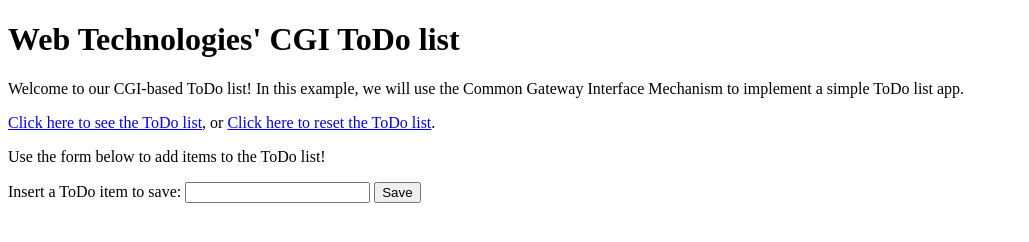
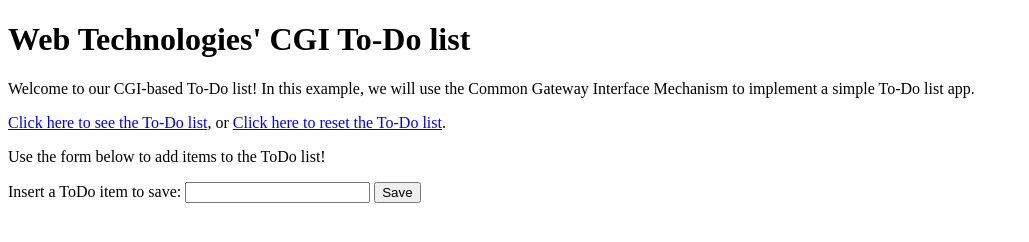
Before and after one commit to luistar/cgi-to-do-list-with-bash, a plain HTML site: page static/index.html in a window 1280 px wide. Shown: the whole page, without its empty margins (0-1029 px from the left). Drawn offline with Linux system fonts and the light colour scheme.

Commit message:
Added a Readme. Reset the initial list. Fixed some typos.

```diff
--- a/static/index.html
+++ b/static/index.html
@@ -6,16 +6,16 @@
     <meta name="viewport" content="width=device-width, initial-scale=1" />
   </head>
   <body>
-    <h1>Web Technologies' CGI ToDo list</h1>
+    <h1>Web Technologies' CGI To-Do list</h1>
     <p>
-      Welcome to our CGI-based ToDo list!
+      Welcome to our CGI-based To-Do list!
       In this example, we will use the
       Common Gateway Interface Mechanism to
-      implement a simple ToDo list app.
+      implement a simple To-Do list app.
     </p>
     <p>
-      <a href="/cgi-bin/list-todo">Click here to see the ToDo list</a>, or
-      <a href="/cgi-bin/reset-todo">Click here to reset the ToDo list</a>.
+      <a href="/cgi-bin/list-todo">Click here to see the To-Do list</a>, or
+      <a href="/cgi-bin/reset-todo">Click here to reset the To-Do list</a>.
     </p>
     <p>
       Use the form below to add items to the ToDo list!
```
Also changed, not shown: cgi-bin/todo.txt (deleted), image.png (added), 1 other file.
